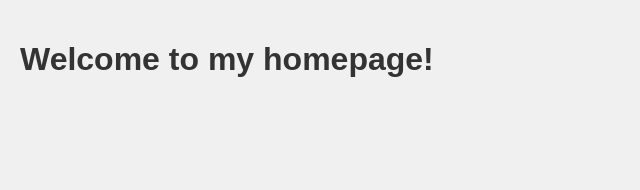
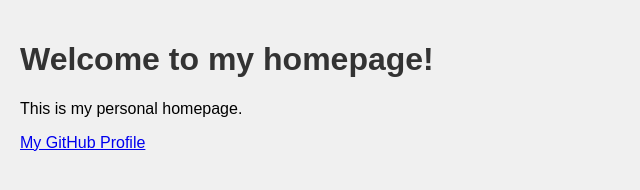
Before and after one commit to slobbian/test, a plain HTML site: page index.html in a window 1280 px wide. Shown: the whole page, without its empty margins (0-640 px from the left). Drawn offline with Linux system fonts and the light colour scheme.

Commit message:
Add files via upload

```diff
--- a/index.html
+++ b/index.html
@@ -8,5 +8,7 @@
 </head>
 <body>
     <h1>Welcome to my homepage!</h1>
+    <p>This is my personal homepage.</p>
+    <a href="https://github.com/roovet">My GitHub Profile</a>
 </body>
 </html>
```
